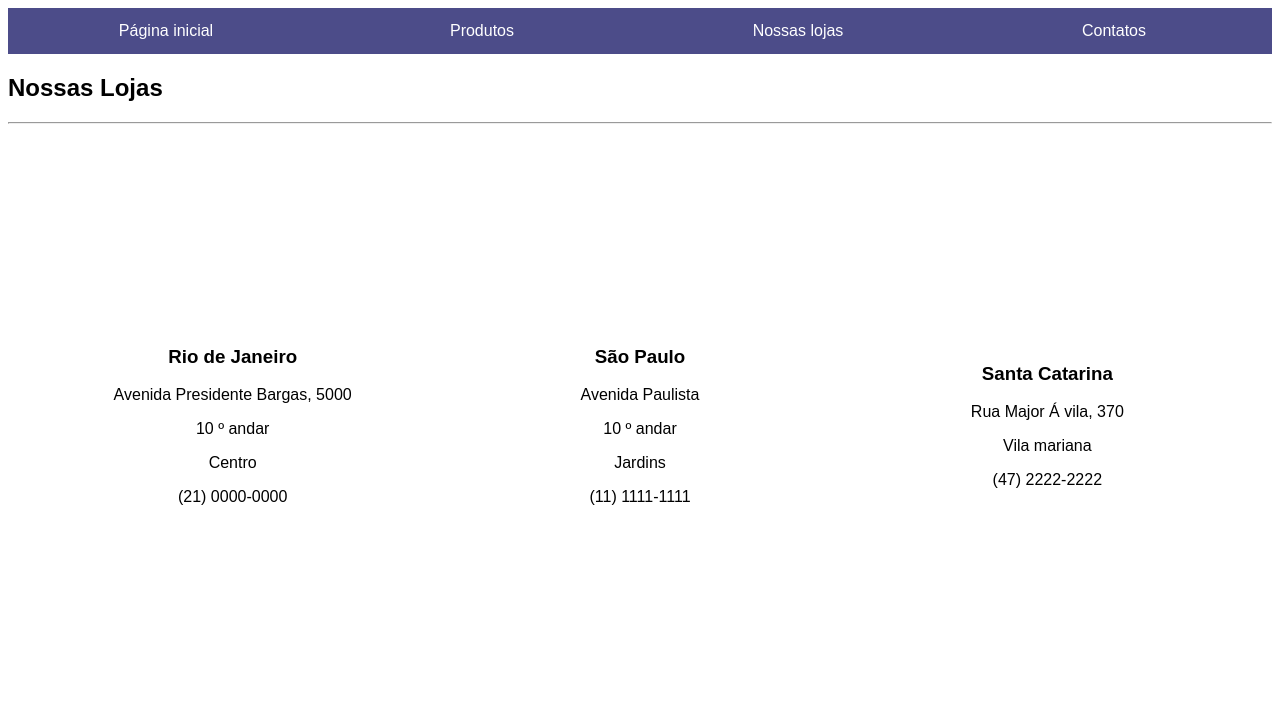
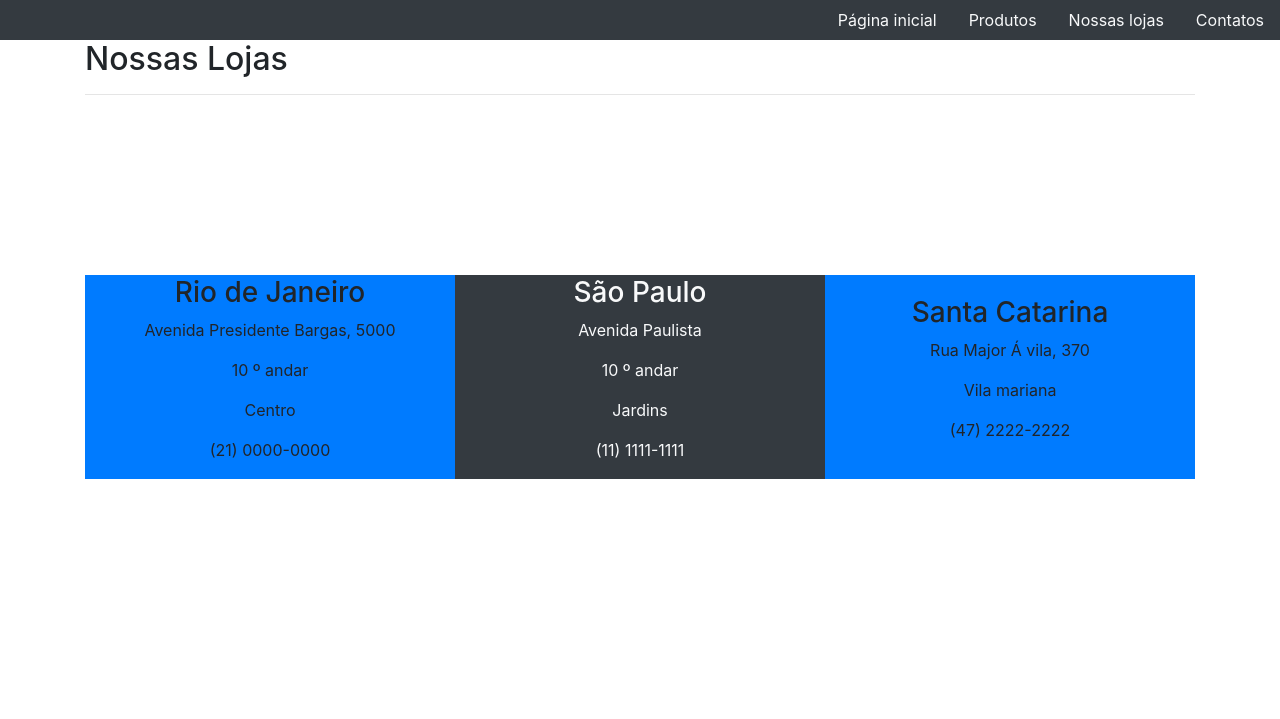
Before and after one commit to CronosUchoa/ProjetoPraticoRecodePro, a PHP site: page /lojas.php in a window 1280 px wide. Shown: the top 719 px of the page. Run offline with PHP 8.4, Linux system fonts and the light colour scheme.

Commit message:
Reestruturação do projeto inicial com uso de classes do Bootstrap.

```diff
--- a/lojas.php
+++ b/lojas.php
@@ -2,17 +2,21 @@
 <html lang="pt-br">
     <head>
         <meta charset="utf-8">
+        <link rel="stylesheet" href="https://stackpath.bootstrapcdn.com/bootstrap/4.1.3/css/bootstrap.min.css" integrity="sha384-MCw98/SFnGE8fJT3GXwEOngsV7Zt27NXFoaoApmYm81iuXoPkFOJwJ8ERdknLPMO" crossorigin="anonymous">
         <link rel="stylesheet" type="text/css" href="./css/estilo.css">
         <script defer src="javascript/script.js"></script>
         <title>Nossas lojas - Full stack Eletron</title>
     </head>
     <body>
-
-	<!--Menu-->
+    <!--Menu-->
     <?php
    include_once('menu.html');
    ?>
     <!--fim do menu-->
+
+    <div class="container">
+
+
     <header>
         <h2>Nossas Lojas</h2>
     </header>
@@ -21,21 +25,21 @@
     <main>
         <table  border=0 class="TabPLoja">
             <tr>
-                <td  onmousemove="aumentar(this)" onmouseout="normal(this)" >
+                <td class="bg-primary" onmousemove="aumentar(this)" onmouseout="normal(this)" >
                     <h3>Rio de Janeiro</h3>
                     <p>Avenida Presidente Bargas, 5000</p>
                     <p>10 &ordm; andar</p>
                     <p>Centro</p>
                     <p>(21) 0000-0000</p>
                 </td>
-                <td  onmousemove="aumentar(this)" onmouseout="normal(this)">
+                <td class="text-light bg-dark" onmousemove="aumentar(this)" onmouseout="normal(this)">
                     <h3>São Paulo</h3>
                     <p>Avenida Paulista</p>
                     <p>10 &ordm; andar</p>
                     <p>Jardins</p>
                     <p>(11) 1111-1111</p>
                 </td>
-                <td onmousemove="aumentar(this)" onmouseout="normal(this)">
+                <td class="bg-primary" onmousemove="aumentar(this)" onmouseout="normal(this)">
                     <h3>Santa Catarina</h3>
                     <p>Rua Major &Aacute; vila, 370</p>
                     <p>Vila mariana</p>
@@ -44,6 +48,9 @@
             </tr>
         </table>
     </main>
+
+    </div>
+
 
 
         <br><br><br><br><br> <br><br><br><br><br>
--- a/menu.html
+++ b/menu.html
@@ -1,8 +1,30 @@
-<nav class="menu">
+<!DOCTYPE html>
+<html lang="pt-br">
+<head>
+  <meta charset="UTF-8">
+  <link rel="stylesheet" href="https://stackpath.bootstrapcdn.com/bootstrap/4.1.3/css/bootstrap.min.css" integrity="sha384-MCw98/SFnGE8fJT3GXwEOngsV7Zt27NXFoaoApmYm81iuXoPkFOJwJ8ERdknLPMO" crossorigin="anonymous">
+  <!-- <script defer src="https://code.jquery.com/jquery-3.3.1.slim.min.js" integrity="sha384-q8i/X+965DzO0rT7abK41JStQIAqVgRVzpbzo5smXKp4YfRvH+8abtTE1Pi6jizo" crossorigin="anonymous"></script>
+  <script defer src="https://cdnjs.cloudflare.com/ajax/libs/popper.js/1.14.3/umd/popper.min.js" integrity="sha384-ZMP7rVo3mIykV+2+9J3UJ46jBk0WLaUAdn689aCwoqbBJiSnjAK/l8WvCWPIPm49" crossorigin="anonymous"></script>
+  <script defer src="https://stackpath.bootstrapcdn.com/bootstrap/4.1.3/js/bootstrap.min.js" integrity="sha384-ChfqqxuZUCnJSK3+MXmPNIyE6ZbWh2IMqE241rYiqJxyMiZ6OW/JmZQ5stwEULTy" crossorigin="anonymous"></script> -->
+  <meta name="viewport" content="width=device-width, initial-scale=1.0">
+  <title>Full stack Eletro</title>
+</head>
+<body>
+  <!-- <nav class="menu">
     <ul>
       <li><a href="index.php">Página inicial</a></li>
       <li><a href="produtos.php">Produtos</a></li>
       <li><a href="lojas.php">Nossas lojas</a></li>
       <li><a href="contatos.php">Contatos</a></li>
     </ul>
+  </nav> -->
+
+  <!-- com bootstrap -->
+  <nav class="nav bg-dark justify-content-end">
+    <a class="nav-link text-light" href="index.php">Página inicial</a>
+    <a class="nav-link text-light" href="produtos.php">Produtos</a>
+    <a class="nav-link text-light" href="lojas.php">Nossas lojas</a>
+    <a class="nav-link text-light" href="contatos.php">Contatos</a>
   </nav>
+</body>
+</html>
```
Also changed, not shown: contatos.php (+31 -5 lines), index.php (+9 -6 lines), produtos.php (+6 -4 lines).
